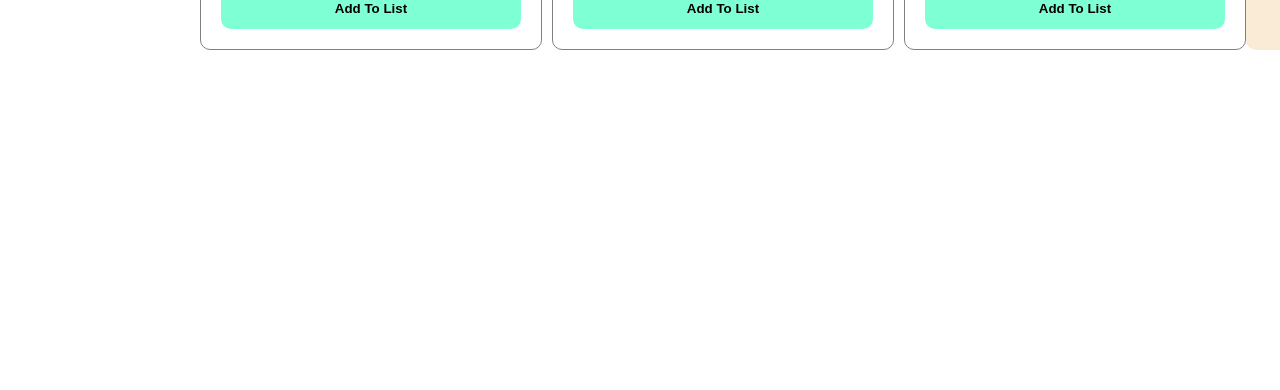
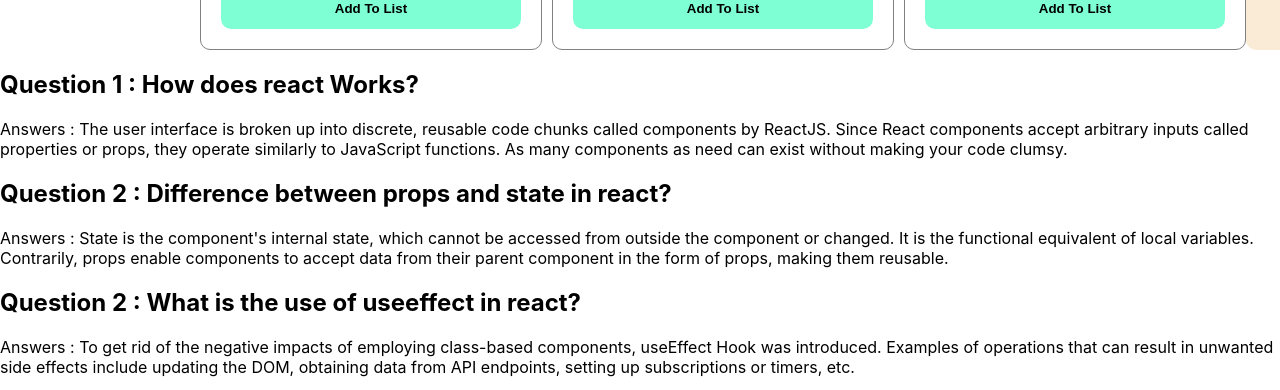
Before and after one commit to arifjahan88/react-reading-club, a React (Create React App) app: page / in a window 1280 px wide. Shown: the part 1320-1710 px from the top of the page. Before the commit the page ends 1370 px from the top, so only its background shows below. Built offline with nearby package versions, Linux system fonts and the light colour scheme.

Commit message:
after start blog

```diff
--- a/src/App.js
+++ b/src/App.js
@@ -1,4 +1,5 @@
 import "./App.css";
+import Blogs from "./Components/Blogs/Blogs";
 import BookCart from "./Components/BookCarts/BookCart";
 import Header from "./Components/Header/Header";
 
@@ -7,6 +8,7 @@
     <div>
       <Header></Header>
       <BookCart></BookCart>
+      <Blogs></Blogs>
     </div>
   );
 }
--- /dev/null
+++ b/src/Components/Blogs/Blogs.js
@@ -0,0 +1,41 @@
+import React from "react";
+import "./Blogs.css";
+
+const Blogs = () => {
+  return (
+    <div className="blog-container">
+      <div>
+        <h2>Question 1 : How does react Works?</h2>
+        <p>
+          Answers : The user interface is broken up into discrete, reusable code
+          chunks called components by ReactJS. Since React components accept
+          arbitrary inputs called properties or props, they operate similarly to
+          JavaScript functions. As many components as need can exist without
+          making your code clumsy.
+        </p>
+      </div>
+      <div>
+        <h2>Question 2 : Difference between props and state in react?</h2>
+        <p>
+          Answers : State is the component's internal state, which cannot be
+          accessed from outside the component or changed. It is the functional
+          equivalent of local variables. Contrarily, props enable components to
+          accept data from their parent component in the form of props, making
+          them reusable.
+        </p>
+      </div>
+      <div>
+        <h2>Question 2 : What is the use of useeffect in react?</h2>
+        <p>
+          Answers : To get rid of the negative impacts of employing class-based
+          components, useEffect Hook was introduced. Examples of operations that
+          can result in unwanted side effects include updating the DOM,
+          obtaining data from API endpoints, setting up subscriptions or timers,
+          etc.
+        </p>
+      </div>
+    </div>
+  );
+};
+
+export default Blogs;
--- a/src/Components/SideDetails/SideDetals.js
+++ b/src/Components/SideDetails/SideDetals.js
@@ -17,15 +17,11 @@
 
   useEffect(() => {
     const storeddata = getstoreddata();
-    console.log(storeddata);
+
     for (const value in storeddata) {
-      //const adedvalue = storeddata[value];
       setBreak(value);
       console.log(value);
     }
-
-    //console.log(storeddata);
-    //setBreak(adedvalue);
   }, []);
 
   const getbreaktime = (value) => {
--- a/src/utilities/fakedb.js
+++ b/src/utilities/fakedb.js
@@ -31,14 +31,12 @@
 };
 
 const getstoreddata = () => {
-  let shoppingCart = {};
-
   //get the shopping cart from local storage
   const storedCart = localStorage.getItem("Break-Value");
   if (storedCart) {
-    shoppingCart = JSON.parse(storedCart);
+    const shoppingCart = JSON.parse(storedCart);
+    return shoppingCart;
   }
-  return shoppingCart;
 };
 
 export { addToDb, getstoredcarddata, getstoreddata };
```
Also changed, not shown: src/Components/Blogs/Blogs.css (added).
